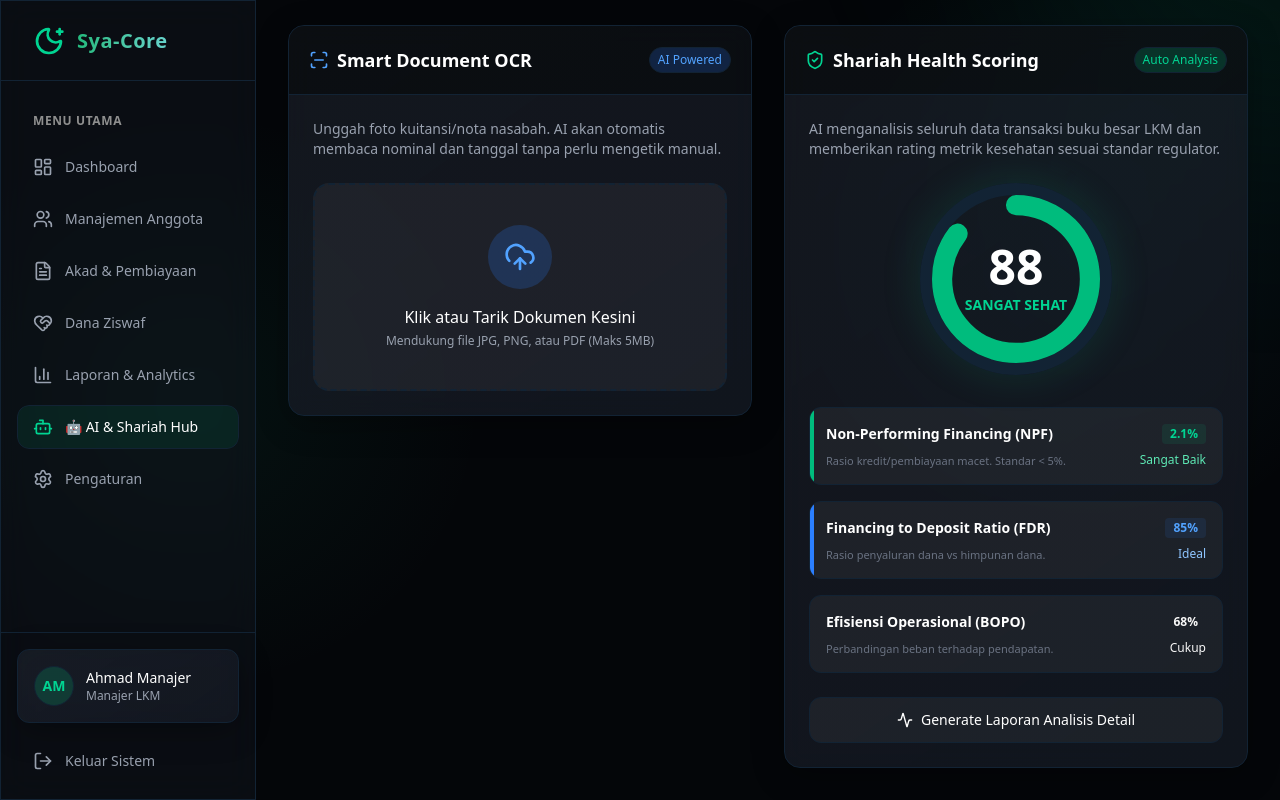
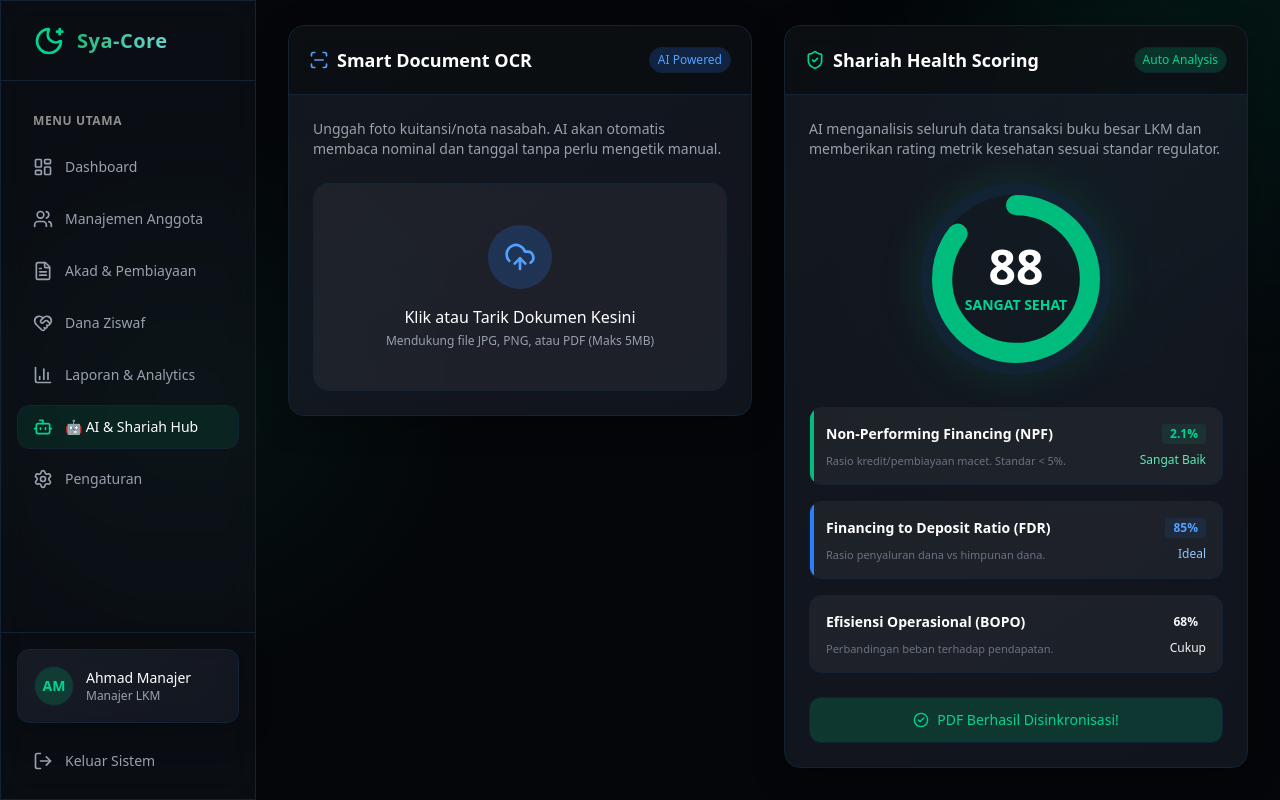
Before and after one commit to SapiLoncat-Tech/Sya-Core, a Next.js app: page /ai-hub in a window 1280 px wide. Both pictures are taken after a click on the button "Generate Laporan Analisis Detail". Built offline with nearby package versions, Linux system fonts and the light colour scheme; no server answers.

Commit message:
Feat: Enhance Generate Report button with premium interactive animation state

```diff
--- a/src/app/ai-hub/page.tsx
+++ b/src/app/ai-hub/page.tsx
@@ -7,6 +7,8 @@ import { Bot, ScanLine, FileCheck, ShieldCheck, Activity, UploadCloud, CheckCirc
 export default function AIHubPage() {
   const [file, setFile] = useState<File | null>(null);
   const [isScanning, setIsScanning] = useState(false);
+  const [isGenerating, setIsGenerating] = useState(false);
+  const [generateSuccess, setGenerateSuccess] = useState(false);
   const [scanResult, setScanResult] = useState<{
     docType: string;
     confidence: number;
@@ -18,6 +20,17 @@ export default function AIHubPage() {
       setFile(e.target.files[0]);
       setScanResult(null);
     }
+  };
+
+  const handleGenerateReport = () => {
+    setIsGenerating(true);
+    // Simulasi proses pembuatan laporan (2 detik)
+    setTimeout(() => {
+      setIsGenerating(false);
+      setGenerateSuccess(true);
+      // Kembali ke semula setelah 3 detik
+      setTimeout(() => setGenerateSuccess(false), 3000);
+    }, 2000);
   };
 
   const startScan = async () => {
@@ -308,10 +321,21 @@ export default function AIHubPage() {
             </div>
 
             <button
-              onClick={() => alert("Laporan Analisis Detail (PDF) sedang dalam tahap sinkronisasi data. Fitur ini akan segera hadir!")}
-              className="w-full mt-6 bg-white/5 hover:bg-white/10 text-white font-medium py-3 rounded-xl transition-colors text-sm border border-white/10 flex items-center justify-center active:scale-95"
+              onClick={handleGenerateReport}
+              disabled={isGenerating || generateSuccess}
+              className={`w-full mt-6 font-medium py-3 rounded-xl transition-colors text-sm border flex items-center justify-center active:scale-95 ${
+                generateSuccess ? "bg-emerald-500/20 border-emerald-500/50 text-emerald-400" :
+                isGenerating ? "bg-white/5 border-white/10 text-white/70" :
+                "bg-white/5 hover:bg-white/10 border-white/10 text-white"
+              }`}
             >
-              <Activity className="w-4 h-4 mr-2" /> Generate Laporan Analisis Detail
+              {generateSuccess ? (
+                <><CheckCircle2 className="w-4 h-4 mr-2" /> PDF Berhasil Disinkronisasi!</>
+              ) : isGenerating ? (
+                <><div className="w-4 h-4 border-2 border-white/20 border-t-white rounded-full animate-spin mr-2"></div> Memproses Laporan...</>
+              ) : (
+                <><Activity className="w-4 h-4 mr-2" /> Generate Laporan Analisis Detail</>
+              )}
             </button>
           </div>
         </div>
```
